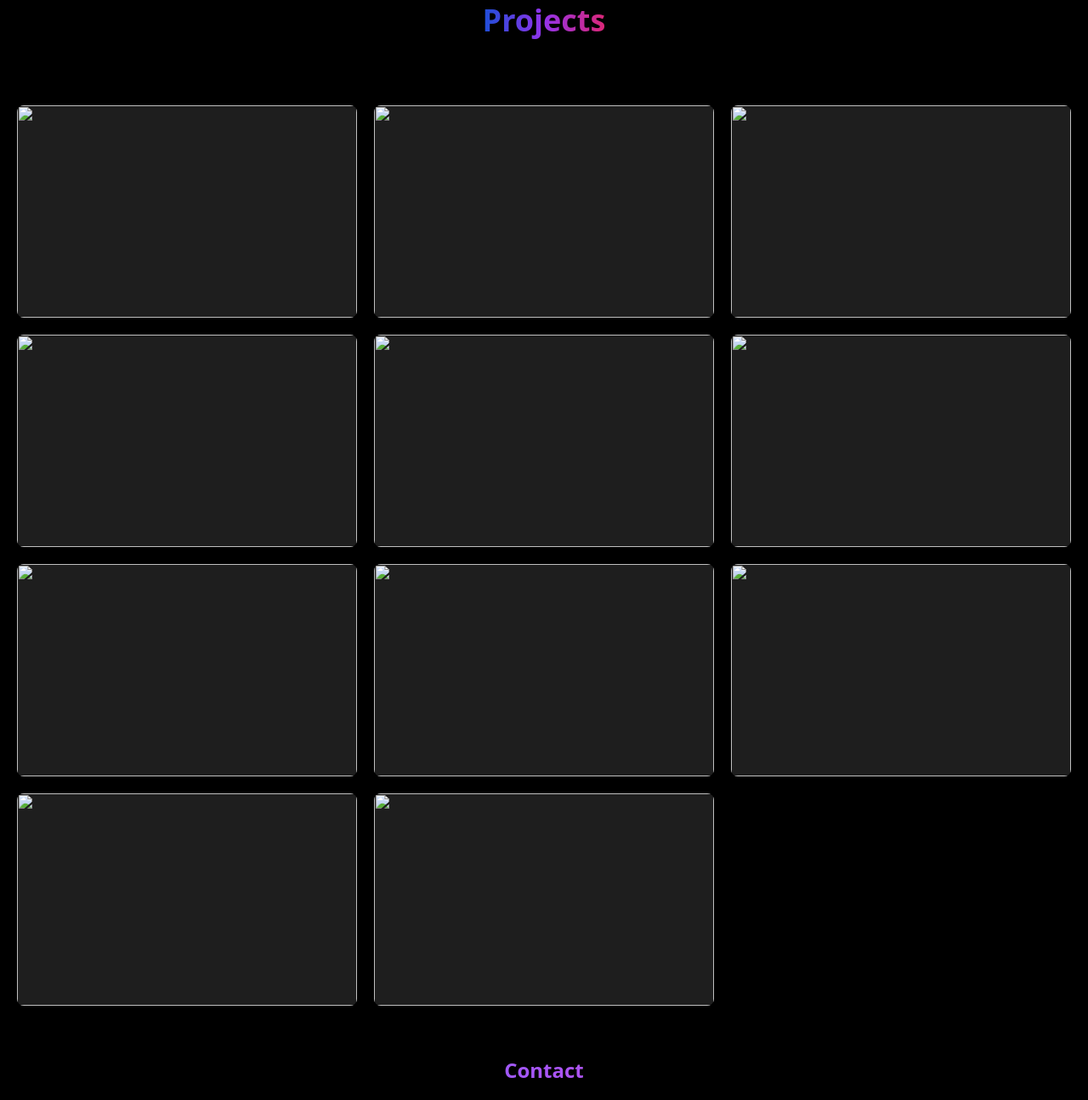
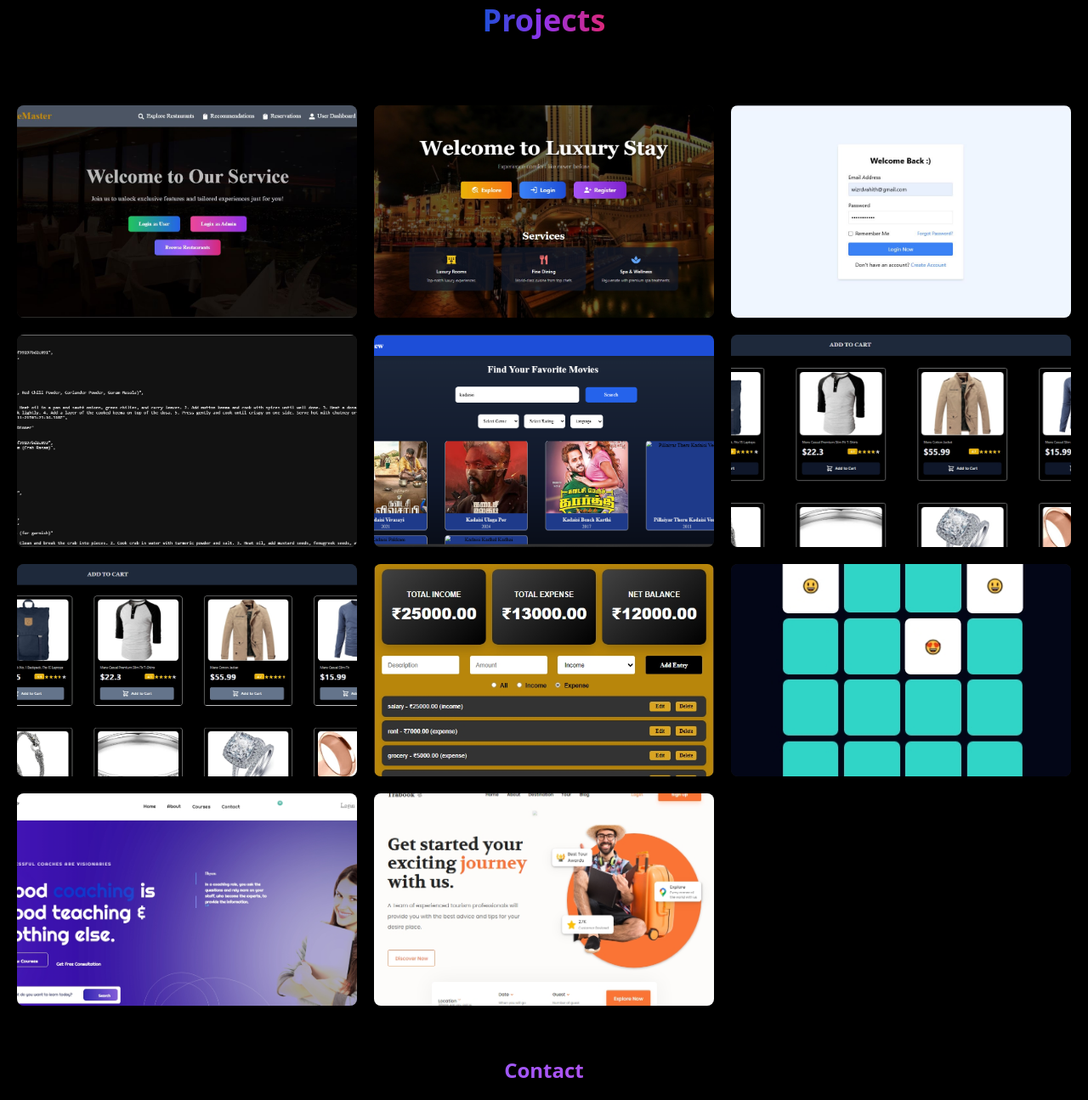
Before and after one commit to abdulvahith26/Portfolio, a website: page src/index.html in a window 1280 px wide. Shown: the part 4420-5715 px from the top of the page at 85% size. Drawn offline with Linux system fonts and the light colour scheme; the site is published under a folder, as on GitHub Pages, so addresses that start at the root find nothing.

Commit message:
update imgs

```diff
--- a/src/index.html
+++ b/src/index.html
@@ -531,17 +531,17 @@
 
 
     <!-- projects section -->
-    <section id="projects" class="bg-black text-white w-full h-full">
+    <section id="projects" class="bg-black text-white w-full h-full justify-center items-center">
       <a class="flex items-center space-x-2 justify-center p-5">
           <div class="text-xl sm:text-2xl md:text-3xl lg:text-4xl font-bold text-transparent py-10 bg-clip-text bg-gradient-to-r from-blue-700 via-purple-600 to-pink-600">
               Projects
           </div>
       </a>
 
-      <section id="portfolio">
+      <section id="portfolio"class ="justify-center items-center " >
           <!-- Table Reservation (With Backend URL) -->
           <div class="project">
-              <img class="project__image" src="/src/img/table reservation.JPG" />
+              <img class="project__image" src="img/table reservation.JPG" />
               <div class="grid__overlay">
                   <button class="viewbutton" onclick="window.open('https://table-reservation-system.netlify.app', '_blank')">Live Demo</button>
                   <button class="viewbutton" onclick="window.open('https://github.com/abdulvahith26/table-reservation', '_blank')">GitHub</button>
@@ -551,7 +551,7 @@
           </div>
            <!-- Hotel Booking (With Backend URL) -->
            <div class="project">
-            <img class="project__image" src="/src/img/hotel-booking.jpeg" />
+            <img class="project__image" src="img/hotel-booking.jpeg" />
             <div class="grid__overlay">
                 <button class="viewbutton" onclick="window.open('https://hotel-booking-s.netlify.app/', '_blank')">Live Demo</button>
                 <button class="viewbutton" onclick="window.open('https://github.com/abdulvahith26/hotel_booking', '_blank')">GitHub</button>
@@ -562,7 +562,7 @@
 
           <!-- User Authentication (With Backend URL) -->
           <div class="project">
-              <img class="project__image" src="/src/img/user.JPG" />
+              <img class="project__image" src="img/user.JPG" />
               <div class="grid__overlay">
                   <button class="viewbutton" onclick="window.open('https://merry-panda-2b7423.netlify.app/', '_blank')">Live Demo</button>
                   <button class="viewbutton" onclick="window.open('https://github.com/abdulvahith26/users', '_blank')">GitHub</button>
@@ -573,7 +573,7 @@
 
           <!-- Recipes App -->
           <div class="project">
-              <img class="project__image" src="/src/img/recipes.PNG" />
+              <img class="project__image" src="img/recipes.PNG" />
               <div class="grid__overlay">
                   <button class="viewbutton" onclick="window.open('https://recipes-app-k3pp.onrender.com/api/recipes/v1', '_blank')">backend</button>
                   <button class="viewbutton" onclick="window.open('https://github.com/abdulvahith26/Recipes_App', '_blank')">GitHub</button>
@@ -583,7 +583,7 @@
 
           <!-- Movie Search App -->
           <div class="project">
-              <img class="project__image" src="/src/img/movie search.PNG " />
+              <img class="project__image" src="img/movie search.PNG " />
               <div class="grid__overlay">
                   <button class="viewbutton" onclick="window.open('https://bucolic-nasturtium-f0e5dc.netlify.app/', '_blank')">Live Demo</button>
                   <button class="viewbutton" onclick="window.open('https://github.com/abdulvahith26/Movie-Review', '_blank')">GitHub</button>
@@ -593,7 +593,7 @@
 
           <!-- Add to Cart (Router) -->
           <div class="project">
-              <img class="project__image" src="/src/img/router.jpeg " />
+              <img class="project__image" src="img/router.jpeg " />
               <div class="grid__overlay">
                   <button class="viewbutton" onclick="window.open('https://neon-boba-859f45.netlify.app/', '_blank')">Live Demo</button>
                   <button class="viewbutton" onclick="window.open('https://github.com/abdulvahith26/Using-Routers', '_blank')">GitHub</button>
@@ -603,7 +603,7 @@
 
           <!-- Add to Cart (React) -->
           <div class="project">
-              <img class="project__image" src="/src/img/addtocart.jpeg" />
+              <img class="project__image" src="img/addtocart.jpeg" />
               <div class="grid__overlay">
                   <button class="viewbutton" onclick="window.open('https://splendid-frangipane-0e477b.netlify.app/', '_blank')">Live Demo</button>
                   <button class="viewbutton" onclick="window.open('https://github.com/abdulvahith/Add-to-Cart', '_blank')">GitHub</button>
@@ -613,7 +613,7 @@
 
           <!-- Expense Tracker -->
           <div class="project">
-              <img class="project__image" src="/src/img/expense.jpeg " />
+              <img class="project__image" src="img/expense.jpeg " />
               <div class="grid__overlay">
                   <button class="viewbutton" onclick="window.open('https://expense-tracker.netlify.app', '_blank')">Live Demo</button>
                   <button class="viewbutton" onclick="window.open('https://github.com/AbdulVahith/expense-tracker', '_blank')">GitHub</button>
@@ -623,7 +623,7 @@
 
           <!-- Memory Flip Game -->
           <div class="project">
-              <img class="project__image" src="/src/img/Flip game.jpeg " />
+              <img class="project__image" src="img/Flip game.jpeg " />
               <div class="grid__overlay">
                   <button class="viewbutton" onclick="window.open('https://66ee9d981170332e0cbfa59c--euphonious-travesseiro-b407bd.netlify.app/', '_blank')">Live Demo</button>
                   <button class="viewbutton" onclick="window.open('https://github.com/abdulvahith26/Memory-Game', '_blank')">GitHub</button>
@@ -634,7 +634,7 @@
 
           <!-- Landing Page (Tailwind CSS) -->
           <div class="project">
-              <img class="project__image" src="/src/img/Landing tailwind.jpeg " />
+              <img class="project__image" src="img/Landing tailwind.jpeg " />
               <div class="grid__overlay">
                   <button class="viewbutton" onclick="window.open('https://main--papaya-marzipan-0971cc.netlify.app/', '_blank')">Live Demo</button>
                   <button class="viewbutton" onclick="window.open('https://github.com/abdulvahith26/Tailwind_Project', '_blank')">GitHub</button>
@@ -643,7 +643,7 @@
           </div>
             <!-- Landing Page (HTML + CSS) -->
             <div class="project">
-              <img class="project__image" src="/src/img/lamding html.jpeg" />
+              <img class="project__image" src="img/lamding html.jpeg" />
 
 
               <div class="grid__overlay">
@@ -658,7 +658,18 @@
 
   <!-- Styles for Overlay -->
   <style>
+    #portfolio {
+    display: grid;
+    grid-template-columns: repeat(auto-fit, minmax(300px, 1fr));
+    justify-content: center;
+    gap: 20px;
+    /* max-width: 1200px; */
+    margin: 0 auto;
+}
+
       .project {
+          justify-content: center;
+          justify-items:center ;
           position: relative;
           background: #1e1e1e;
           border-radius: 8px;
```
Also changed, not shown: src/output.css.
